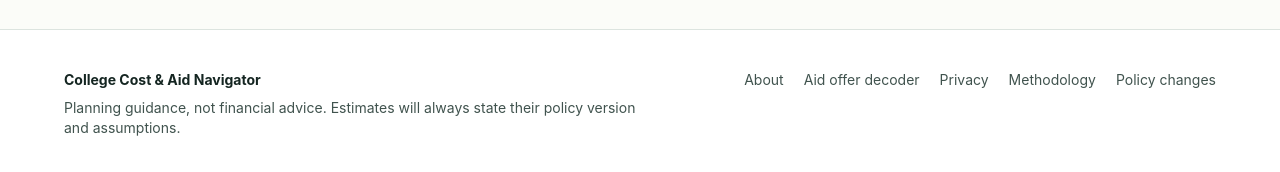
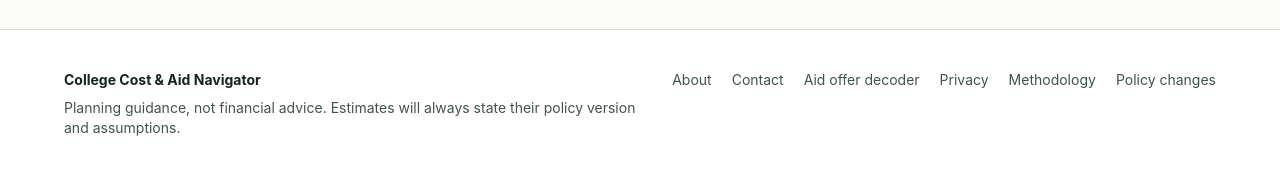
Before and after one commit to AbhinavRamakrishnan1/college-cost-navigator, a React (Vite) app: page /about in a window 1280 px wide. Shown: the part 1540-1712 px from the top of the page. Built offline with nearby package versions, Linux system fonts and the light colour scheme.

Commit message:
Add contact page

```diff
--- a/src/App.tsx
+++ b/src/App.tsx
@@ -10,6 +10,7 @@ const ComparePage=lazy(()=>import('./pages/ComparePage').then(module=>({default:
 const PrintSummaryPage=lazy(()=>import('./pages/PrintSummaryPage').then(module=>({default:module.PrintSummaryPage})))
 const FundingPlannerPage=lazy(()=>import('./pages/FundingPlannerPage').then(module=>({default:module.FundingPlannerPage})))
 const AboutPage=lazy(()=>import('./pages/AboutPage').then(module=>({default:module.AboutPage})))
+const ContactPage=lazy(()=>import('./pages/ContactPage').then(module=>({default:module.ContactPage})))
 const AidOfferDecoderPage=lazy(()=>import('./pages/AidOfferDecoderPage').then(module=>({default:module.AidOfferDecoderPage})))
 import { HomePage } from './pages/HomePage'
 import { HowItWorksPage, PrivacyPage } from './pages/InfoPages'
@@ -29,6 +30,7 @@ export default function App() {
         <Route path="policy-changes" element={<PolicyChangesPage />} />
         <Route path="privacy" element={<PrivacyPage />} />
         <Route path="about" element={<AboutPage />} />
+        <Route path="contact" element={<ContactPage />} />
         <Route path="aid-offer-decoder" element={<AidOfferDecoderPage />} />
         <Route path="profile" element={<StorageGate><ProfilePage /></StorageGate>} />
         <Route path="app/aid-estimate" element={<StorageGate><AidEstimatePage /></StorageGate>} />
--- a/src/components/AppShell.tsx
+++ b/src/components/AppShell.tsx
@@ -41,7 +41,7 @@ export function AppShell() {
       <footer className="mt-20 border-t border-line bg-white py-10">
         <div className="page-wrap grid gap-6 text-sm text-ink-700 md:grid-cols-[1fr_auto]">
           <div><p className="font-bold text-ink-950">College Cost & Aid Navigator</p><p className="mt-2 max-w-xl">Planning guidance, not financial advice. Estimates will always state their policy version and assumptions.</p></div>
-          <div className="flex flex-wrap gap-x-5 gap-y-2"><Link to="/about">About</Link><Link to="/aid-offer-decoder">Aid offer decoder</Link><Link to="/privacy">Privacy</Link><Link to="/methodology">Methodology</Link><Link to="/policy-changes">Policy changes</Link></div>
+          <div className="flex flex-wrap gap-x-5 gap-y-2"><Link to="/about">About</Link><Link to="/contact">Contact</Link><Link to="/aid-offer-decoder">Aid offer decoder</Link><Link to="/privacy">Privacy</Link><Link to="/methodology">Methodology</Link><Link to="/policy-changes">Policy changes</Link></div>
         </div>
       </footer>
     </div>
--- /dev/null
+++ b/src/pages/ContactPage.tsx
@@ -0,0 +1,18 @@
+import { PageShell } from '../components/PageShell'
+
+export function ContactPage(){
+  return <PageShell eyebrow="Contact" title="Contact" intro="Have feedback, questions, or want to share College Cost & Aid Navigator with students or families? Feel free to reach out.">
+    <article className="card max-w-4xl p-6 leading-8 sm:p-9">
+      <dl className="grid gap-5">
+        <div>
+          <dt className="font-bold text-ink-950">Name</dt>
+          <dd>Abhinav Ramakrishnan</dd>
+        </div>
+        <div>
+          <dt className="font-bold text-ink-950">Email</dt>
+          <dd><a href="mailto:abhinavkrishna1008@gmail.com">abhinavkrishna1008@gmail.com</a></dd>
+        </div>
+      </dl>
+    </article>
+  </PageShell>
+}
```
